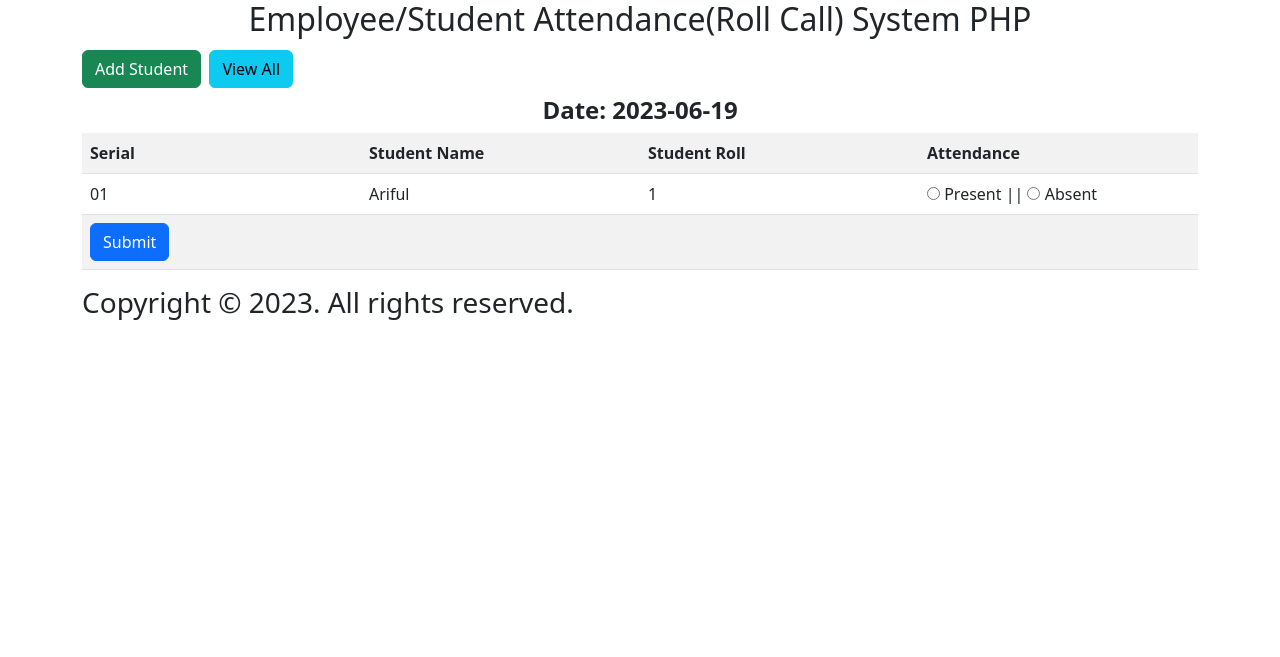
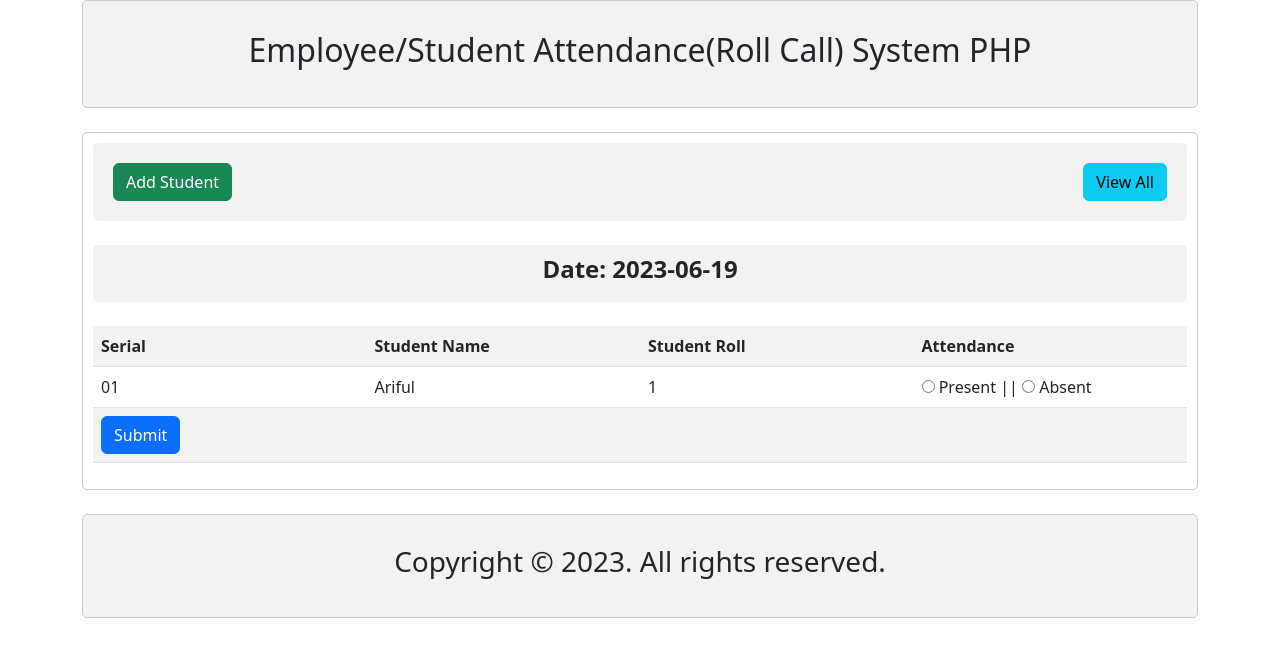
Before and after one commit to rafiulislamrony/Employee-Student-Attendance-System-PHP, a PHP site: page / in a window 1280 px wide. Shown: the top 657 px of the page. Run offline with PHP 8.4, Linux system fonts and the light colour scheme.

Commit message:
Crteate Header and fooder file , and add.php file

```diff
--- a/config/config.php
+++ b/config/config.php
@@ -2,5 +2,5 @@
 define("DB_HOST", "localhost");
 define("DB_USER", "root");
 define("DB_PASS", "");
-define("DB_NAME", "your_db_name");
+define("DB_NAME", "sams");
 ?>
--- /dev/null
+++ b/inc/footer.php
@@ -0,0 +1,9 @@
+<br>
+
+<div class="well text-center">
+    <h3>Copyright © 2023. All rights reserved.</h3>
+</div>
+</div>
+</body>
+
+</html>
--- /dev/null
+++ b/inc/header.php
@@ -0,0 +1,19 @@
+<!DOCTYPE html>
+<html lang="en">
+
+<head>
+    <meta charset="UTF-8">
+    <meta name="viewport" content="width=device-width, initial-scale=1.0">
+    <title>Employee/Student Attendance System PHP</title>
+    <link rel="stylesheet" href="inc/boostrap.min.css">
+    <link rel="stylesheet" href="inc/min.css">
+    <script src="inc/jquery.min.js"></script>
+    <script src="inc/boostrap.min.js"></script>
+</head>
+
+<body>
+    <div class="container">
+        <div class="well text-center">
+            <h2>Employee/Student Attendance(Roll Call) System PHP</h2>
+        </div>
+        <br>
--- /dev/null
+++ b/inc/min.css
@@ -0,0 +1,29 @@
+.well {
+    background: #F2F2F2;
+    padding: 30px 30px 30px;
+    border: 1px solid #c9c9c9;
+    border-radius: 5px;
+}
+
+
+.panel-heading h2{
+    display: flex;
+    justify-content: space-between;
+    align-items: center;
+    margin: 0px;
+}
+
+.panel {
+    padding: 10px;
+    border: 1px solid #c9c9c9;
+    border-radius: 5px;
+}
+
+.phed, .panel-heading {
+    background: #F2F2F2;
+    padding: 20px;
+    border-radius: 5px;
+}
+.phed{
+    padding: 10px;
+}
--- a/index.php
+++ b/index.php
@@ -1,20 +1,5 @@
-<!DOCTYPE html>
-<html lang="en">
+<?php include 'inc/header.php'; ?>
 
-<head>
-    <meta charset="UTF-8">
-    <meta name="viewport" content="width=device-width, initial-scale=1.0">
-    <title>Employee/Student Attendance System PHP</title>
-    <link rel="stylesheet" href="inc/boostrap.min.css">
-    <script src="inc/jquery.min.js"></script>
-    <script src="inc/boostrap.min.js"></script>
-</head>
-
-<body>
-    <div class="container">
-        <div class="well text-center">
-            <h2>Employee/Student Attendance(Roll Call) System PHP</h2>
-        </div>
 <div class="panel panel-default">
     <div class="panel-heading">
         <h2>
@@ -24,9 +9,15 @@
     </div>
 
     <div class="panel-body">
-                <div class="well text-center">
-                <h4> <strong>Date: <?php $current_date = date('Y-m-d'); echo $current_date; ?></strong>    </h4>
+        <br>
+        <div class="phed text-center">
+            <h4> <strong>Date:
+                    <?php $current_date = date('Y-m-d');
+                    echo $current_date; ?>
+                </strong>
+            </h4>
         </div>
+        <br>
 
         <form action="" method="post">
             <table class="table table-striped">
@@ -41,12 +32,13 @@
                     <td>Ariful</td>
                     <td>1</td>
                     <td>
-                                <input type="radio" name="attend" value="present" id="present"> <label for="present">Present</label> ||
+                        <input type="radio" name="attend" value="present" id="present"> <label
+                            for="present">Present</label> ||
                         <input type="radio" name="attend" value="absent" id="absent"> <label for="absent">Absent</label>
                     </td>
                 </tr>
                 <tr>
-                            <td colspan="4" >
+                    <td colspan="4">
                         <input type="submit" class="btn btn-primary" name="submit" value="Submit">
                     </td>
                 </tr>
@@ -54,10 +46,5 @@
         </form>
     </div>
 </div>
-        <div class="well">
-            <h3>Copyright © 2023. All rights reserved.</h3>
-        </div>
-    </div>
-</body>
 
-</html>
+<?php include 'inc/footer.php'; ?>
```
Also changed, not shown: add.php (added, +34 -0 lines). Lines whose indentation alone changed are shown as unchanged.
